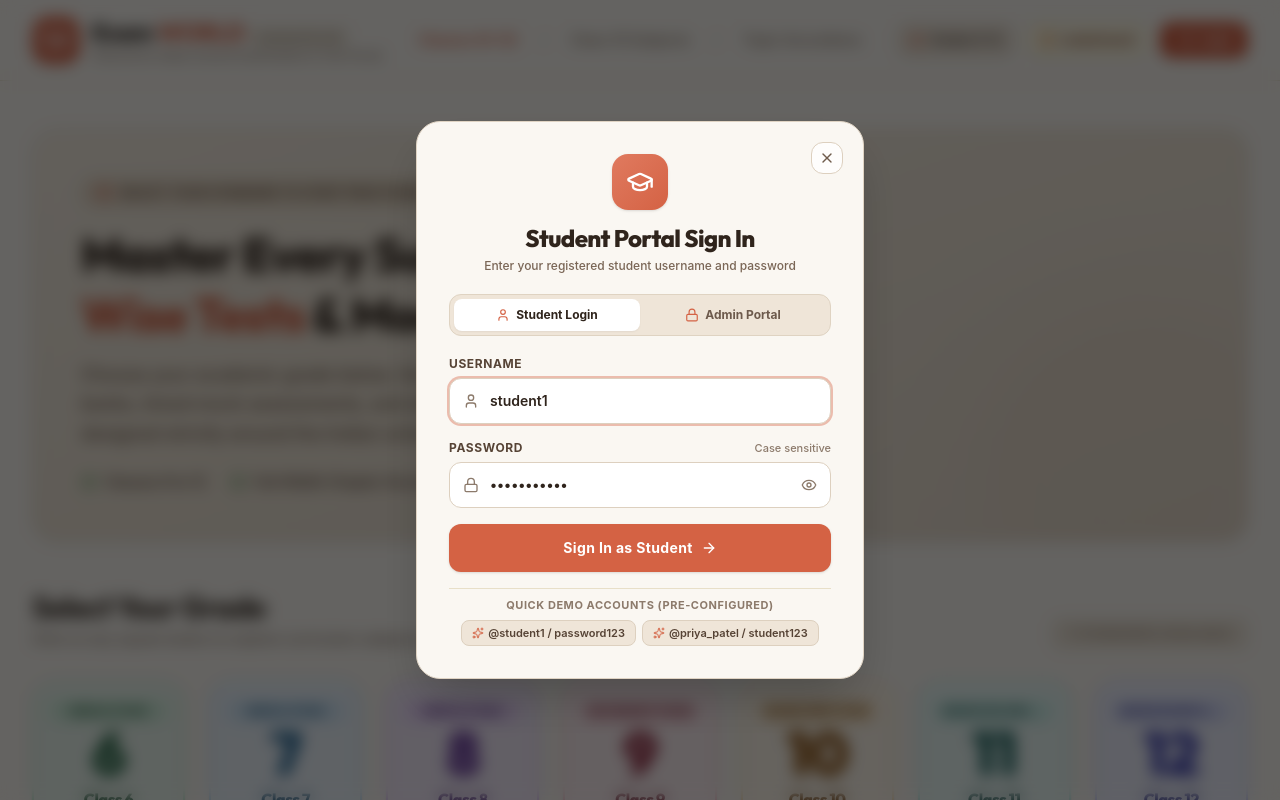
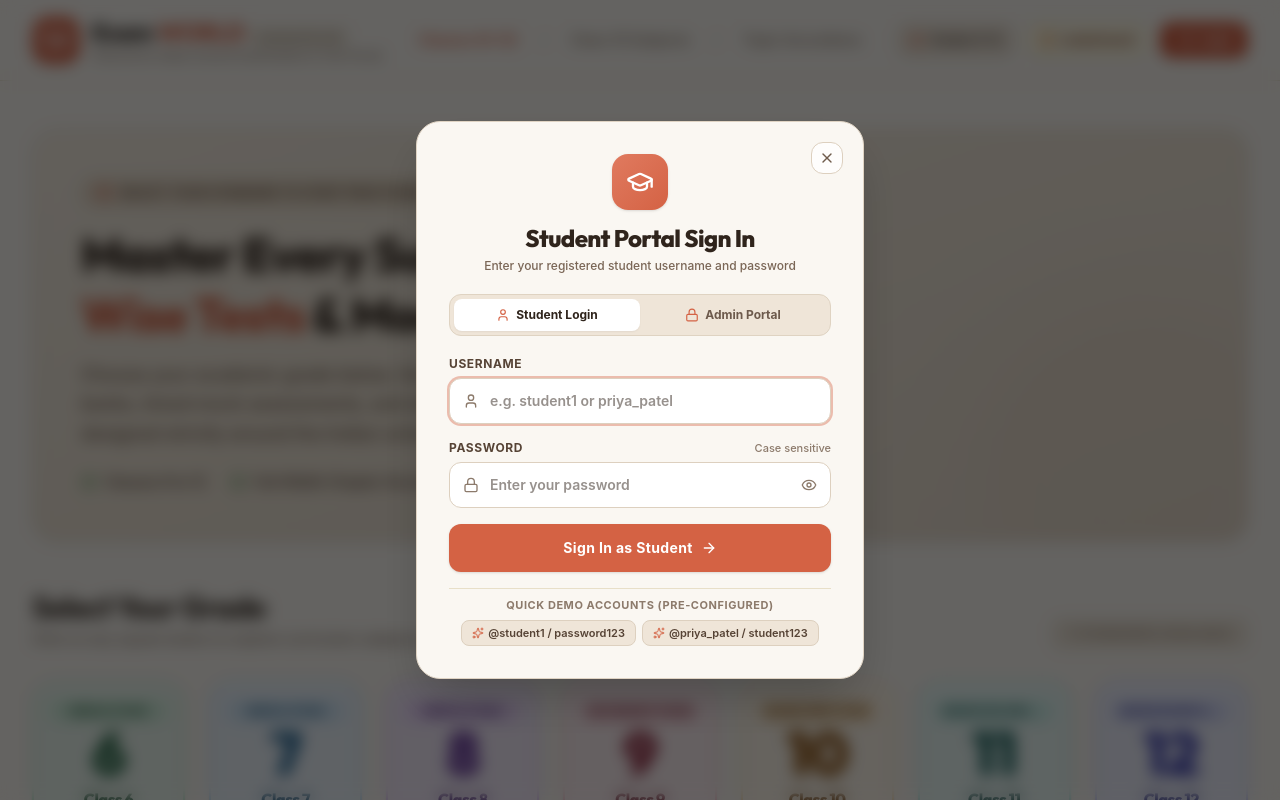
Before and after one commit to abhayt1996/ExamWorld, a React (Vite) app: page / in a window 1280 px wide. Both pictures are taken after a click on the button "Login". Shown: the top 800 px of the page. Built offline with nearby package versions, Linux system fonts and the light colour scheme; no server answers.

Commit message:
Update LoginModal.tsx
login issue

```diff
--- a/src/components/LoginModal.tsx
+++ b/src/components/LoginModal.tsx
@@ -38,12 +38,12 @@ export const LoginModal: React.FC<LoginModalProps> = ({
   const [authMode, setAuthMode] = useState<'student' | 'admin'>('student');
 
   // Student Credentials State
-  const [studentUsername, setStudentUsername] = useState('student1');
-  const [studentPassword, setStudentPassword] = useState('password123');
+  const [studentUsername, setStudentUsername] = useState('');
+  const [studentPassword, setStudentPassword] = useState('');
   const [showStudentPassword, setShowStudentPassword] = useState(false);
 
   // Admin Credentials State
-  const [adminUsername, setAdminUsername] = useState('abt1996');
+  const [adminUsername, setAdminUsername] = useState('');
   const [adminPassword, setAdminPassword] = useState('');
   const [showAdminPassword, setShowAdminPassword] = useState(false);
 
```
